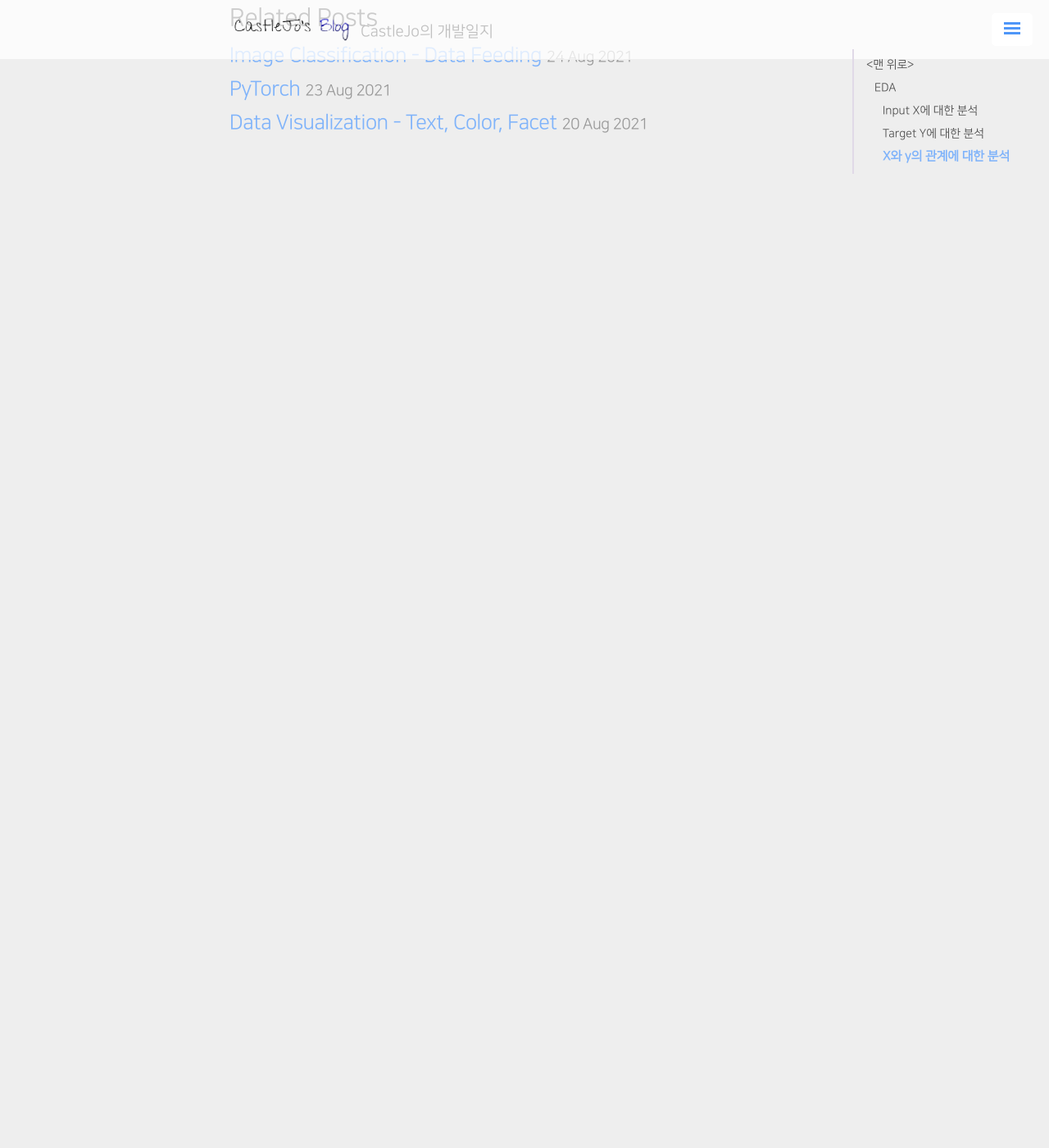
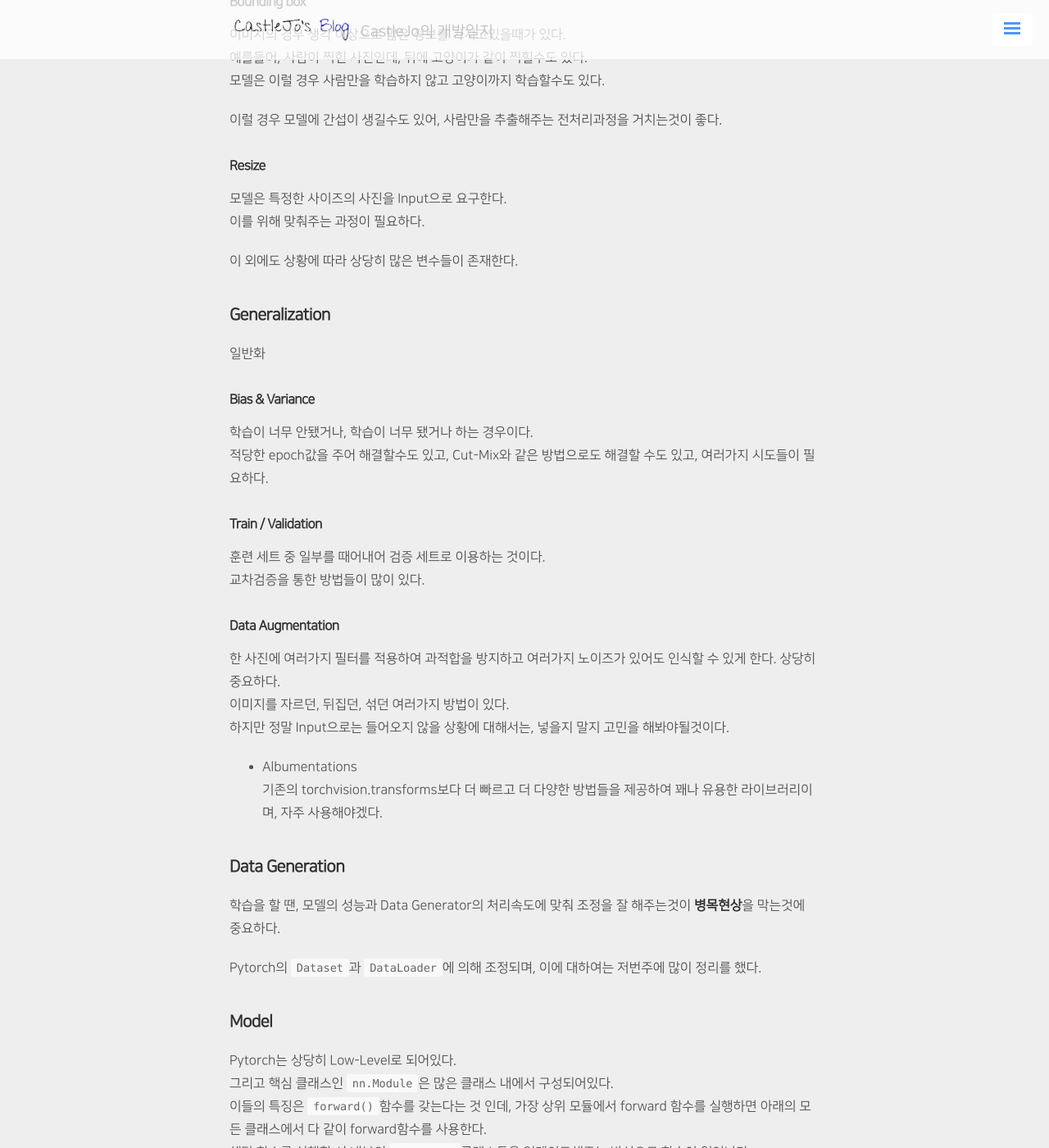
Before and after one commit to ukcastle/ukcastle.github.io, a Jekyll site: the page built from _posts/Boostcamp/2021-08-23-w4d1.md, in a window 1280 px wide and 1400 px high, scrolled down 1530 px. Shown: the whole window at 82% size. Built offline with Jekyll 4.4.1, drawn with Linux system fonts in a browser that asks for light colours; nearby versions of some CDN libraries; a script that is not in the unit is left out; comment, search, counter and statistics services are not loaded; before the commit the page ends 1755 px from its top, so only the background shows below that; some of the changed text lies outside the part shown.

Commit message:
docs: w4d1

```diff
--- a/_posts/Boostcamp/2021-08-23-w4d1.md
+++ b/_posts/Boostcamp/2021-08-23-w4d1.md
@@ -1,6 +1,6 @@
 ---
 layout: post
-title: Image Classification - EDA
+title: Image Classification - 학습정리
 category: BC
 tag: [Deep Learning]
 ---
@@ -47,3 +47,104 @@ tag: [Deep Learning]
     확실히 마스크를 끼지 않은 쪽과 낀 쪽에서 RGB값이 좀 달랐다.
 - 데이터의 노이즈 확인
     이거 일부러 넣어두신거에요?? ㅜㅜㅜ
+
+
+## Pre-processing
+
+주어진 바닐라데이터를 모델에 적합한 데이터로 바꾸는 과정이다.
+
+
+#### Bounding box
+이미지의 경우 생각 이상으로 많은 정보를 가지고있을때가 있다.
+예를들어, 사람이 찍힌 사진인데, 뒤에 고양이가 같이 찍힐수도 있다.
+모델은 이럴 경우 사람만을 학습하지 않고 고양이까지 학습할수도 있다.
+
+이럴 경우 모델에 간섭이 생길수도 있어, 사람만을 추출해주는 전처리과정을 거치는것이 좋다.
+
+#### Resize
+모델은 특정한 사이즈의 사진을 Input으로 요구한다.
+이를 위해 맞춰주는 과정이 필요하다.
+
+이 외에도 상황에 따라 상당히 많은 변수들이 존재한다.
+
+## Generalization
+
+일반화
+
+#### Bias & Variance
+학습이 너무 안됐거나, 학습이 너무 됐거나 하는 경우이다.
+적당한 epoch값을 주어 해결할수도 있고, Cut-Mix와 같은 방법으로도 해결할 수도 있고, 여러가지 시도들이 필요하다.
+
+#### Train / Validation
+
+훈련 세트 중 일부를 때어내어 검증 세트로 이용하는 것이다.
+교차검증을 통한 방법들이 많이 있다.
+
+#### Data Augmentation
+
+한 사진에 여러가지 필터를 적용하여 과적합을 방지하고 여러가지 노이즈가 있어도 인식할 수 있게 한다. 상당히 중요하다.
+이미지를 자르던, 뒤집던, 섞던 여러가지 방법이 있다.
+하지만 정말 Input으로는 들어오지 않을 상황에 대해서는, 넣을지 말지 고민을 해봐야될것이다.
+
+- Albumentations
+    기존의 torchvision.transforms보다 더 빠르고 더 다양한 방법들을 제공하여 꽤나 유용한 라이브러리이며, 자주 사용해야겠다.
+
+## Data Generation
+
+학습을 할 땐, 모델의 성능과 Data Generator의 처리속도에 맞춰 조정을 잘 해주는것이 **병목현상**을 막는것에 중요하다.
+
+Pytorch의 `Dataset`과 `DataLoader`에 의해 조정되며, 이에 대하여는 저번주에 많이 정리를 했다.
+
+## Model
+
+Pytorch는 상당히 Low-Level로 되어있다.
+그리고 핵심 클래스인 `nn.Module`은 많은 클래스 내에서 구성되어있다.
+이들의 특징은 `forward()`함수를 갖는다는 것 인데, 가장 상위 모듈에서 forward 함수를 실행하면 아래의 모든 클래스에서 다 같이 forward함수를 사용한다.
+해당 함수를 실행할 시 내부의 `Parameter`클래스들을 업데이트해주는 방식으로 학습이 일어난다.
+
+
+#### Pre-Trained Model
+
+세상엔 잘 만들어진 모델들이 매우 많다.
+이를 사용하지 않고 모델을 처음부터 만드는 것은 매우 힘들것이다.
+
+다만, 주의해야할 점은, 미리 학습된 모델이 내가 적용하려는 모델이 학습한 데이터와 비슷한지를 알아야한다. 비슷하다면 **feature-extension**만 하면 되고, 비슷하지 않다면 **fine=tuning**을 한다.
+다만 학습 데이터가 충분하지 않을시, 비슷하지 않은 모델을 훈련시키기엔 큰 무리가 있다.
+
+## Loss
+
+Loss 또한 nn.Module을 상속한다.
+학습을 하면서 loss.backward()를 할 때 파라미터의 grad값이 업데이트된다.
+
+- Focal Loss
+    Class마다 Imbalance 문제가 있을 경우 맞출 확률이 높은 Class에는 많은 Loss를 주는 방식
+- Label Smooting Loss
+    Class Label을 One-hot방식으로 표현하는것이 아닌, 좀 더 Soft하게 표현하여 일반화 성능을 높이는 방법이다.
+
+## Optimizer
+
+Loss를 보며 어느 방향으로, 얼마나 하강할 지 결정하는 클래스이다.
+
+매 epoch마다 `optimizer.zero_grad()`를 해주는 것이 권장된다.
+
+## 훈련 과정
+
+#### model.train()
+
+Dropout, BatchNorm과 같은 부분에서 영향을 줄 수 있어 무조건 훈련을 할 땐 해당 함수를 실행시켜주는것이 좋다.
+
+기본적인 순서는
+
+- optimizer.zero_grad()
+- loss = loss_fn(output, labels)
+- loss.backward()
+- optimizer.step()
+
+이 반복된다.
+
+#### model.eval()
+
+검증 과정에서도 forward()함수가 호출된다.
+이 때 grad를 업데이트하면 안되기에 grad를 고정시키기 위해 해당 함수를 사용한다.
+
+또는 with torch.no_grad()를 사용할 수도 있다.
```
